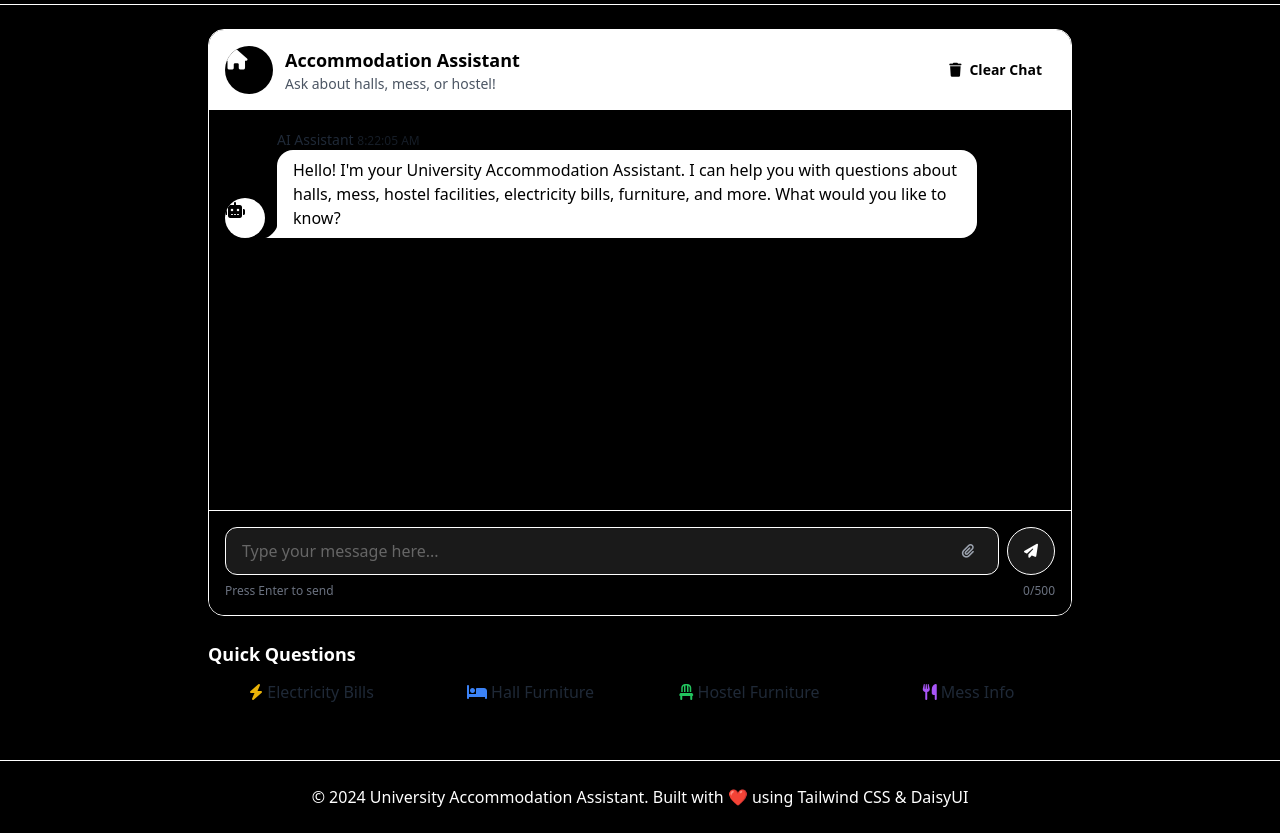
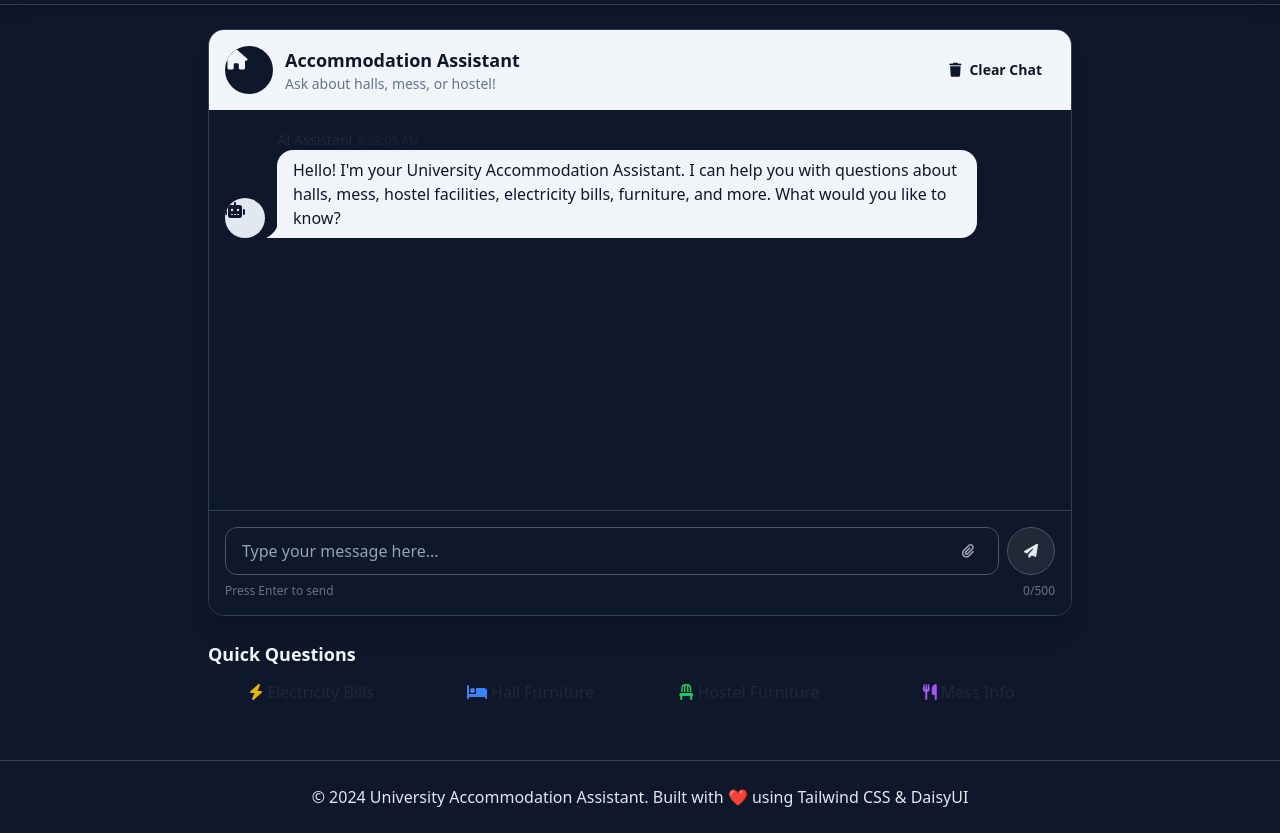
Before and after one commit to Visible-Unknown/chatbot, a plain HTML site: page index.html in a window 1280 px wide. Shown: the part 68-901 px from the top of the page. Drawn offline with nearby package versions, Linux system fonts and the light colour scheme.

Commit message:
make soft darker

```diff
--- a/index.html
+++ b/index.html
@@ -16,16 +16,16 @@
     />
     <link href="styles.css" rel="stylesheet" />
   </head>
-  <body class="bg-black min-h-screen">
+  <body class="bg-slate-900 min-h-screen">
     <!-- Header -->
-    <header class="bg-black shadow-lg border-b border-white">
+    <header class="bg-slate-900 shadow-lg border-b border-slate-700">
       <div class="container mx-auto px-4 py-4">
         <div class="flex items-center justify-between">
           <div class="flex items-center space-x-3">
             <div
-              class="w-10 h-10 bg-white rounded-full flex items-center justify-center"
+              class="w-10 h-10 bg-slate-200 rounded-full flex items-center justify-center"
             >
-              <i class="fas fa-home text-black text-lg"></i>
+              <i class="fas fa-home text-slate-900 text-lg"></i>
             </div>
             <h1 class="text-2xl font-bold text-white">
               Accommodation Assistant
@@ -46,29 +46,29 @@
     <!-- Main Chat Container -->
     <main class="container mx-auto px-4 py-6 max-w-4xl">
       <div
-        class="bg-black rounded-2xl shadow-xl overflow-hidden border border-white"
+        class="bg-slate-900 rounded-2xl shadow-xl overflow-hidden border border-slate-700"
       >
         <!-- Chat Header -->
-        <div class="bg-white text-black p-4">
+        <div class="bg-slate-100 text-slate-900 p-4">
           <div class="flex items-center justify-between">
             <div class="flex items-center space-x-3">
               <div class="avatar">
                 <div
-                  class="w-12 rounded-full bg-black flex items-center justify-center"
+                  class="w-12 rounded-full bg-slate-900 flex items-center justify-center"
                 >
-                  <i class="fas fa-home text-white text-xl"></i>
+                  <i class="fas fa-home text-slate-100 text-xl"></i>
                 </div>
               </div>
               <div>
                 <h2 class="text-lg font-semibold">Accommodation Assistant</h2>
-                <p class="text-gray-600 text-sm">
+                <p class="text-slate-500 text-sm">
                   Ask about halls, mess, or hostel!
                 </p>
               </div>
             </div>
             <button
               id="clearChat"
-              class="btn btn-ghost btn-sm text-black hover:bg-gray-200"
+              class="btn btn-ghost btn-sm text-slate-900 hover:bg-slate-200"
             >
               <i class="fas fa-trash"></i>
               Clear Chat
@@ -79,22 +79,22 @@
         <!-- Chat Messages Area -->
         <div
           id="chatContainer"
-          class="h-96 overflow-y-auto p-4 space-y-4 bg-black"
+          class="h-96 overflow-y-auto p-4 space-y-4 bg-slate-900"
         >
           <!-- Welcome Message -->
           <div class="chat chat-start">
             <div class="chat-image avatar">
               <div
-                class="w-10 rounded-full bg-white flex items-center justify-center"
+                class="w-10 rounded-full bg-slate-200 flex items-center justify-center"
               >
-                <i class="fas fa-robot text-black"></i>
+                <i class="fas fa-robot text-slate-900"></i>
               </div>
             </div>
             <div class="chat-header">
               AI Assistant
               <time class="text-xs opacity-50" id="welcomeTime"></time>
             </div>
-            <div class="chat-bubble bg-white text-black">
+            <div class="chat-bubble bg-slate-100 text-slate-900">
               Hello! I'm your University Accommodation Assistant. I can help you
               with questions about halls, mess, hostel facilities, electricity
               bills, furniture, and more. What would you like to know?
@@ -107,12 +107,12 @@
           <div class="chat chat-start">
             <div class="chat-image avatar">
               <div
-                class="w-10 rounded-full bg-white flex items-center justify-center"
+                class="w-10 rounded-full bg-slate-200 flex items-center justify-center"
               >
-                <i class="fas fa-robot text-black"></i>
+                <i class="fas fa-robot text-slate-900"></i>
               </div>
             </div>
-            <div class="chat-bubble bg-gray-800 text-white">
+            <div class="chat-bubble bg-slate-800 text-slate-100">
               <div class="flex space-x-1">
                 <div
                   class="w-2 h-2 bg-gray-400 rounded-full animate-bounce"
@@ -131,7 +131,7 @@
         </div>
 
         <!-- Input Area -->
-        <div class="p-4 bg-black border-t border-white">
+        <div class="p-4 bg-slate-900 border-t border-slate-700">
           <div class="flex space-x-2">
             <div class="flex-1 relative">
               <input
@@ -163,7 +163,9 @@
 
       <!-- Quick Actions -->
       <div class="mt-6">
-        <h3 class="text-lg font-semibold text-white mb-3">Quick Questions</h3>
+        <h3 class="text-lg font-semibold text-slate-100 mb-3">
+          Quick Questions
+        </h3>
         <div class="grid grid-cols-2 md:grid-cols-4 gap-3">
           <button
             class="quick-action-btn"
@@ -198,9 +200,9 @@
     </main>
 
     <!-- Footer -->
-    <footer class="bg-black shadow-lg mt-8 border-t border-white">
+    <footer class="bg-slate-900 shadow-lg mt-8 border-t border-slate-700">
       <div class="container mx-auto px-4 py-6">
-        <div class="text-center text-white">
+        <div class="text-center text-slate-200">
           <p>
             &copy; 2024 University Accommodation Assistant. Built with ❤️ using
             Tailwind CSS & DaisyUI
--- a/script.js
+++ b/script.js
@@ -97,11 +97,11 @@ class Chatbot {
     messageDiv.innerHTML = `
             <div class="chat-image avatar">
                 <div class="w-10 rounded-full ${
-                  sender === "user" ? "bg-white" : "bg-white"
+                  sender === "user" ? "bg-slate-200" : "bg-slate-200"
                 } flex items-center justify-center">
                     <i class="fas ${
                       sender === "user" ? "fa-user" : "fa-robot"
-                    } text-black"></i>
+                    } text-slate-900"></i>
                 </div>
             </div>
             <div class="chat-header">
@@ -110,8 +110,8 @@ class Chatbot {
             </div>
             <div class="chat-bubble ${
               sender === "user"
-                ? "bg-white text-black"
-                : "bg-gray-800 text-white"
+                ? "bg-slate-100 text-slate-900"
+                : "bg-slate-800 text-slate-100"
             }">
                 ${this.formatMessage(content)}
             </div>
--- a/styles.css
+++ b/styles.css
@@ -11,22 +11,22 @@
 }
 
 #chatContainer::-webkit-scrollbar-track {
-  background: #1a1a1a;
+  background: #0f172a; /* slate-900 */
   border-radius: 3px;
 }
 
 #chatContainer::-webkit-scrollbar-thumb {
-  background: #333333;
+  background: #334155; /* slate-700 */
   border-radius: 3px;
 }
 
 #chatContainer::-webkit-scrollbar-thumb:hover {
-  background: #555555;
+  background: #475569; /* slate-600 */
 }
 
 /* Quick action buttons */
 .quick-action-btn {
-  @apply flex flex-col items-center p-4 bg-black rounded-lg cursor-pointer border border-white hover:bg-gray-900;
+  @apply flex flex-col items-center p-4 bg-slate-800 rounded-lg cursor-pointer border border-slate-600 hover:bg-slate-700;
 }
 
 .quick-action-btn i {
@@ -72,8 +72,8 @@
 
 /* Input focus effects */
 #messageInput:focus {
-  background-color: #1a1a1a;
-  border-color: #ffffff;
+  background-color: #0f172a; /* slate-900 */
+  border-color: #94a3b8; /* slate-400 */
 }
 
 /* Button hover effects - removed for clean look */
@@ -99,13 +99,13 @@
 
 /* Custom chat bubble styles */
 .chat-bubble.user {
-  background: #1a1a1a;
-  color: white;
+  background: #e2e8f0; /* slate-200 */
+  color: #0f172a; /* slate-900 */
 }
 
 .chat-bubble.ai {
-  background: #333333;
-  color: white;
+  background: #1f2937; /* gray-800 close to slate */
+  color: #e5e7eb; /* gray-200 */
 }
 
 /* Responsive design improvements */
@@ -187,30 +187,30 @@ input:focus {
 
 /* Enhanced button styles */
 .btn-primary {
-  background: #1a1a1a;
-  border: 1px solid #ffffff;
-  color: #ffffff;
+  background: #1f2937; /* gray-800 */
+  border: 1px solid #475569; /* slate-600 */
+  color: #e5e7eb; /* gray-200 */
 }
 
 .btn-primary:hover {
-  background: #333333;
+  background: #334155; /* slate-700 */
 }
 
 /* Input styling */
 .input {
   border-radius: 0.75rem;
-  border: 1px solid #ffffff;
-  background-color: #1a1a1a;
-  color: #ffffff;
+  border: 1px solid #475569; /* slate-600 */
+  background-color: #0f172a; /* slate-900 */
+  color: #e5e7eb; /* gray-200 */
 }
 
 .input:focus {
-  border-color: #ffffff;
-  background-color: #1a1a1a;
+  border-color: #94a3b8; /* slate-400 */
+  background-color: #0f172a; /* slate-900 */
 }
 
 .input::placeholder {
-  color: #666666;
+  color: #94a3b8; /* slate-400 */
 }
 
 /* Avatar styling */
@@ -225,7 +225,7 @@ input:focus {
   left: -2px;
   right: -2px;
   bottom: -2px;
-  background: #1a1a1a;
+  background: #1f2937; /* gray-800 */
   border-radius: 50%;
   z-index: -1;
 }
```
